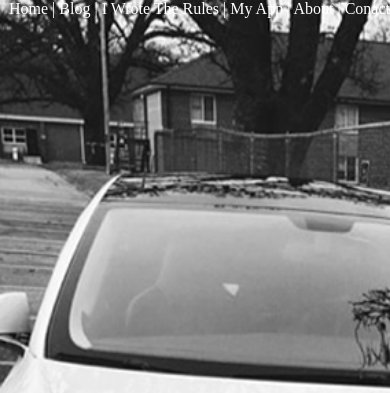
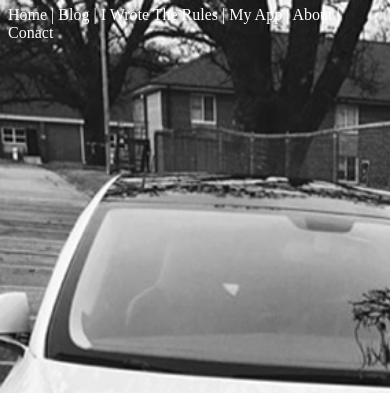
Before and after one commit to rguarascia/rguarascia.github.io, a PHP site: page /alvin/index.html in a window 390 px wide; the page is wider, and only the part inside the window is pictured. Shown: the top 393 px of that part. Run offline with PHP 8.4, Linux system fonts and the light colour scheme.

Commit message:
fixing mobile

```diff
--- a/alvin/css/style.css
+++ b/alvin/css/style.css
@@ -11,9 +11,9 @@ body {
   color: white;
 }
 nav {
-  position: absolute;
-  top: 0;
-  right: 0;
+  position: relative;
+  top: -30px;
+float: right
 }
 a {
   text-decoration: none;
```
